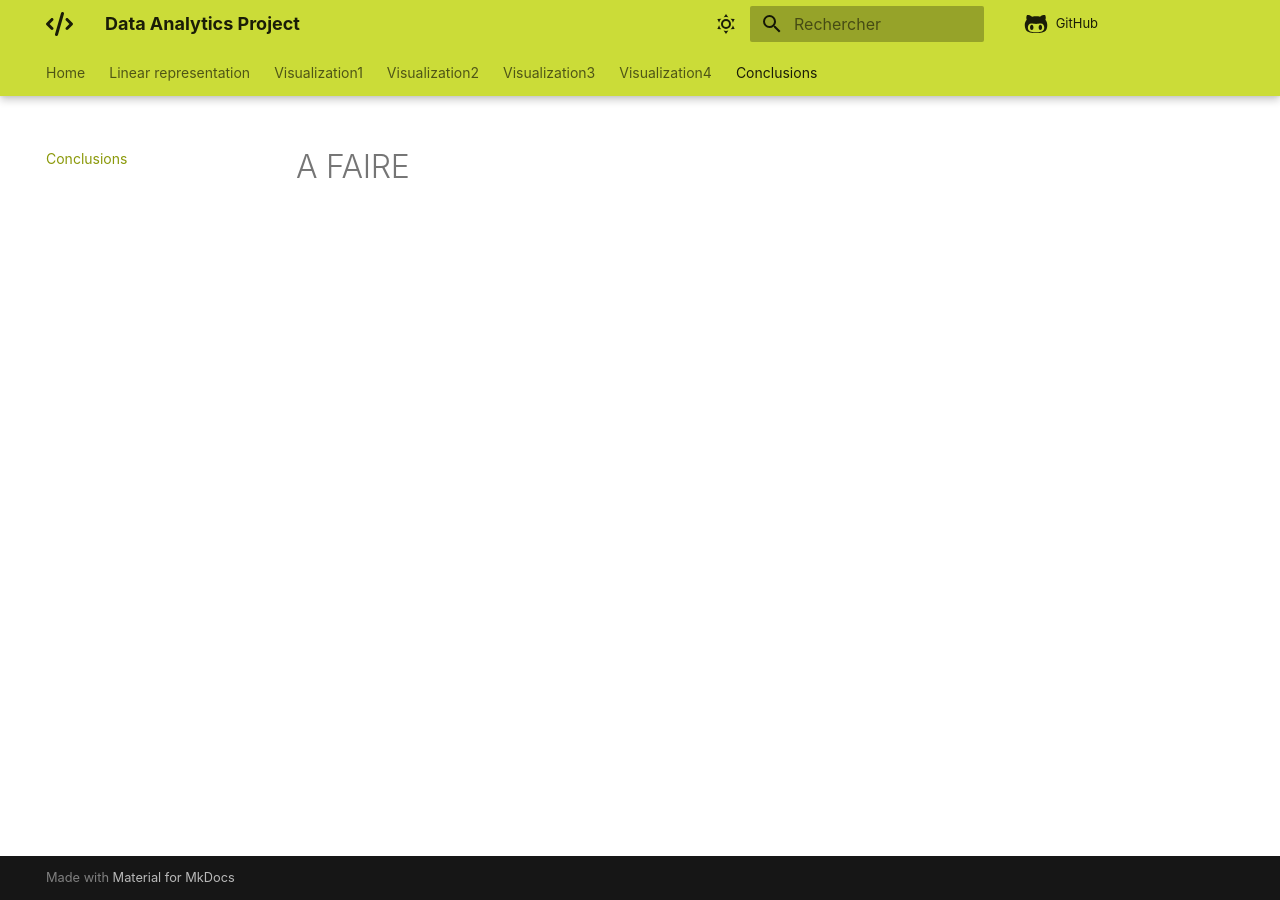
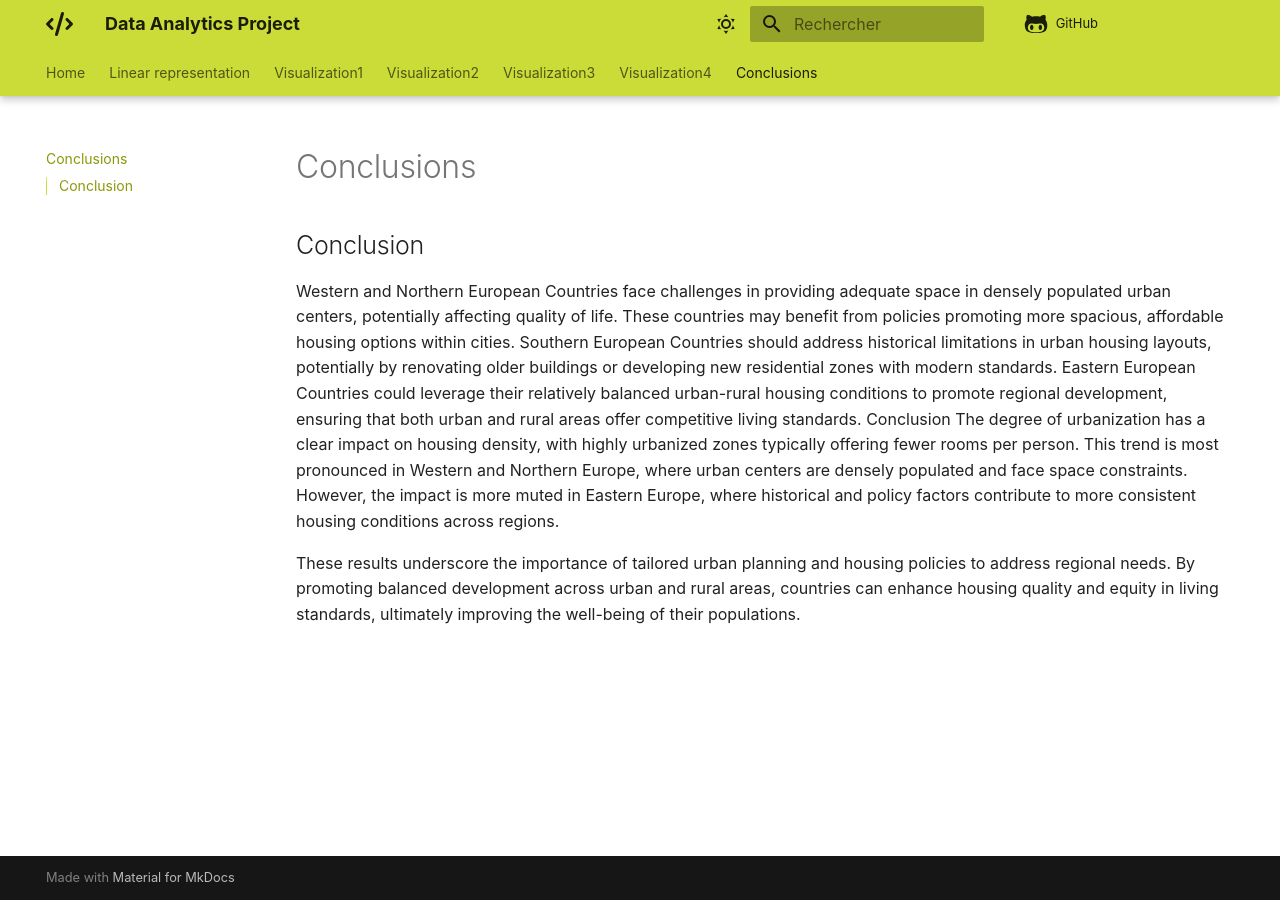
Before and after one commit to jfsql/DataAnalytics, an MkDocs documentation site: the page built from docs/conclusions.md, in a window 1280 px wide. Built offline with MkDocs 1.6.1 and Material for MkDocs 9.7.7, drawn with Linux system fonts in a browser that asks for light colours; comment, search, counter and statistics services are not loaded.

Commit message:
Update conclusions.md

```diff
--- a/docs/conclusions.md
+++ b/docs/conclusions.md
@@ -1 +1,9 @@
-# A FAIRE
+## Conclusion
+
+Western and Northern European Countries face challenges in providing adequate space in densely populated urban centers, potentially affecting quality of life. These countries may benefit from policies promoting more spacious, affordable housing options within cities.
+Southern European Countries should address historical limitations in urban housing layouts, potentially by renovating older buildings or developing new residential zones with modern standards.
+Eastern European Countries could leverage their relatively balanced urban-rural housing conditions to promote regional development, ensuring that both urban and rural areas offer competitive living standards.
+Conclusion
+The degree of urbanization has a clear impact on housing density, with highly urbanized zones typically offering fewer rooms per person. This trend is most pronounced in Western and Northern Europe, where urban centers are densely populated and face space constraints. However, the impact is more muted in Eastern Europe, where historical and policy factors contribute to more consistent housing conditions across regions.
+
+These results underscore the importance of tailored urban planning and housing policies to address regional needs. By promoting balanced development across urban and rural areas, countries can enhance housing quality and equity in living standards, ultimately improving the well-being of their populations.
```
